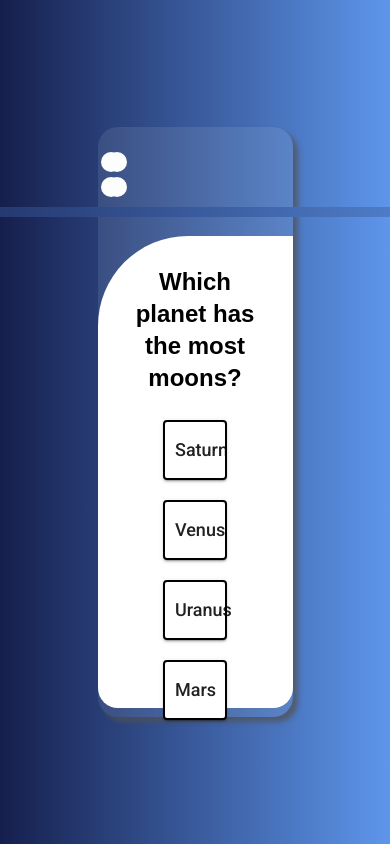
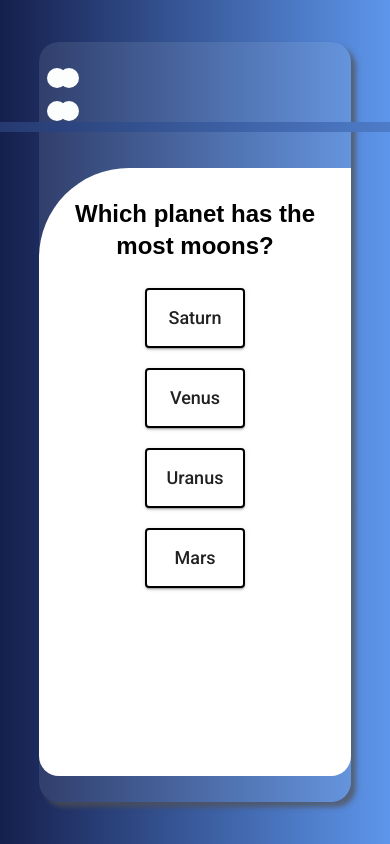
Before and after one commit to Aliza02/quizapp, an Angular app: page / in a window 390 px wide. Both pictures are taken after a click on the button "Start". Shown: the top 844 px of the page. Built offline with nearby package versions, Linux system fonts and the light colour scheme.

Commit message:
responsive

```diff
--- a/src/app/app.component.html
+++ b/src/app/app.component.html
@@ -7,7 +7,7 @@
 
 
     <div class="container-fluid ">
-        <mat-progress-bar mode="determinate" [value]=progressValue class="progress" id="progress-bar"></mat-progress-bar>
+        <mat-progress-bar mode="determinate" [value]=progressValue class="progress"></mat-progress-bar>
         <div class="home active">
             <img src="https://st3.depositphotos.com/4320021/33340/v/380/depositphotos_333403152-stock-illustration-ribbon-banner-with-text-quiz.jpg?forcejpeg=true"
                 alt=" quiz logo" class="quiz-img">
@@ -18,11 +18,10 @@
         <div class="question1 questions">
 
             <h1>Which planet has the most moons?</h1>
-            <button mat-raised-button class="option" (click)="question2()"> Saturn</button>
-            <button mat-raised-button class="option" (click)="question2()"> Venus</button>
-            <button mat-raised-button class="option" (click)="question2()"> Uranus</button>
-            <button mat-raised-button class="option" (click)="question2()"> Mars</button>
-
+            <button mat-raised-button class="option" id="saturn" (click)="question2()"> Saturn</button>
+            <button mat-raised-button class="option" id="venus"  (click)="question2()"> Venus</button>
+            <button mat-raised-button class="option"  id ="uranus" (click)="question2()"> Uranus</button>
+            <button mat-raised-button class="option" id="mars" (click)="question2()"> Mars</button>
         </div>
         <div class="question2 questions">
 
--- a/src/app/app.component.scss
+++ b/src/app/app.component.scss
@@ -121,7 +121,6 @@ body{
     display: block;
     height: 10px;
     width: 700px;
-    // margin-right: 100px;
     position: absolute;
     top:80px
 
@@ -136,6 +135,33 @@ body{
 
 ::ng-deep .mat-progress-bar {
     border-radius: 30px;
-    height: 100px;
+}
+
+@media(max-width:959px){
+    .ring1{
+        position: absolute;
+        top:8%;
+        left: 12%;
+    }
+    .ring2{
+        position: absolute;
+        left:15%;
+        top:8%;
+    }
+    .ring3{
+        position: absolute;
+        top:12%;
+        left: 12%;
+    }
+    .ring4{
+        position: absolute;
+        top:12%;
+        left: 15%;
+    }
+
+    .container-fluid{
+        width: 80%;
+        height: 90%;
+    }
 
 }
--- a/src/app/app.component.ts
+++ b/src/app/app.component.ts
@@ -1,4 +1,5 @@
 import { Component } from '@angular/core';
+import { elementAt } from 'rxjs';
 
 @Component({
   selector: 'app-root',
@@ -9,10 +10,14 @@ import { Component } from '@angular/core';
 export class AppComponent {
   title = 'quizeapp';
   public progressValue:any;
+  public correct=false;
+  public ans=0;
+
 
   constructor(){
+  }
 
-  }
+
 
   ngOnInit(): void {
     }
@@ -25,6 +30,8 @@ export class AppComponent {
             question_1?.classList.add('active');
             home?.classList.remove('active');
            this. progressValue  =0;
+
+
     }
 
     question2(){
@@ -33,7 +40,13 @@ export class AppComponent {
       question_1?.classList.remove('active');
       question_2?.classList.add('active');
       this. progressValue  +=10;
-    }
+      // if(this.correct==true){
+      //   this.ans++;
+      // }
+      // console.log(this.ans);
+
+      }
+
     question3(){
       let question_2=document.querySelector('.question2');
       let question_3=document.querySelector('.question3');
@@ -91,4 +104,6 @@ export class AppComponent {
       this. progressValue+=10;
     }
 
+
+
 }
```
